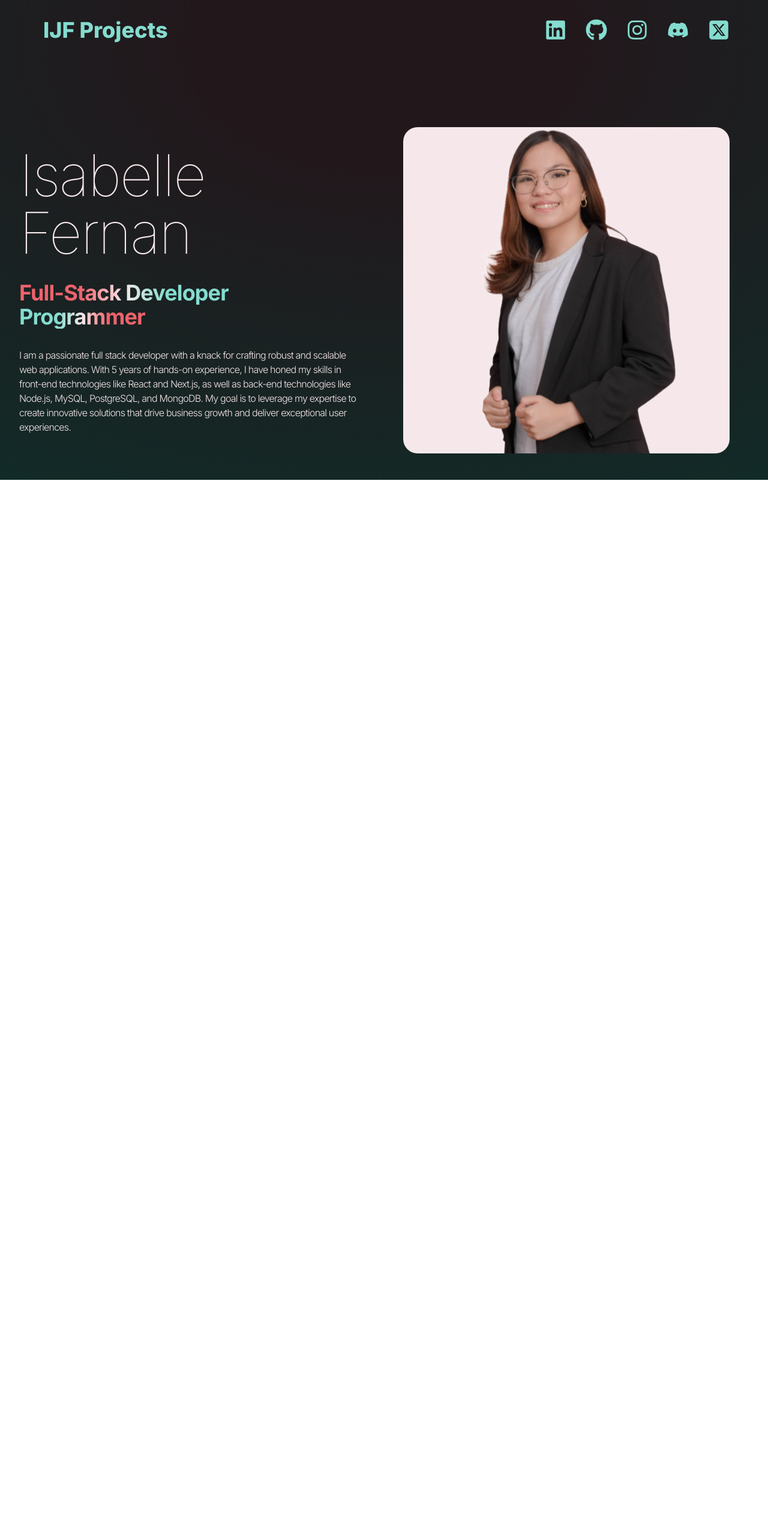
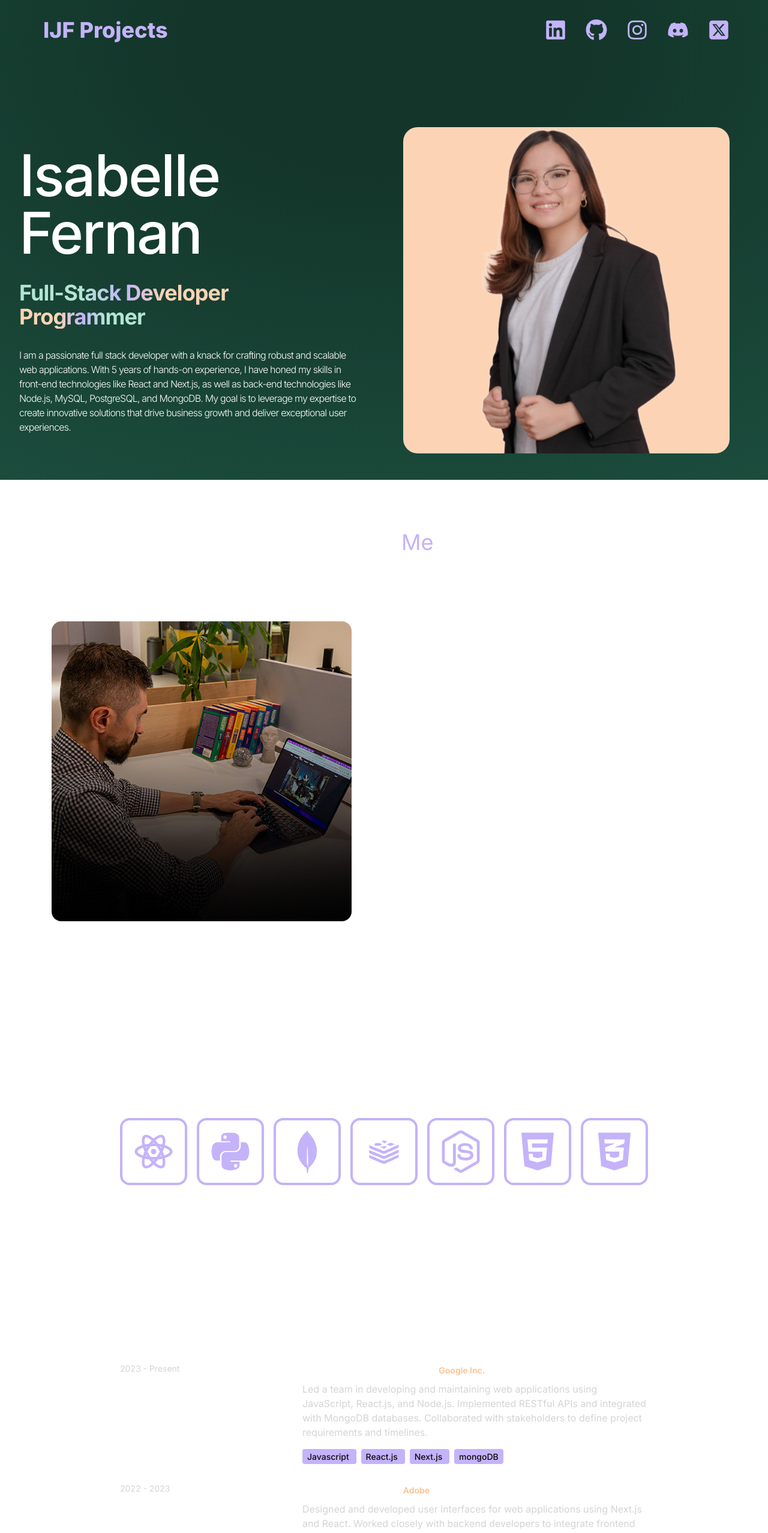
Before and after one commit to ijf03/ijf03.github.io, a React (Vite) app: page / in a window 1280 px wide. Shown: the top 2556 px of the page at 60% size. Before the commit the page ends 804 px from the top, so only its background shows below. Built offline with nearby package versions, Linux system fonts and the light colour scheme.

Commit message:
added Experience and tech section

```diff
--- a/src/App.jsx
+++ b/src/App.jsx
@@ -1,16 +1,22 @@
 import Navbar from "./components/Navbar"
 import Hero from "./components/Hero"
+import About from "./components/About"
+import Technologies from "./components/Technologies"
+import Experience from "./components/Experience"
 
 export const App = () => {
   return (
     <>
-      <div className="overflow-x-hidden text-white antialiased selection:bg-jet selection:text-lavender_blush">
+      <div className="overflow-x-hidden text-white antialiased selection:bg-dark_tiffany_blue selection:text-mauve-400">
         <div className="fixed top-0 -z-10 h-full w-full">
-          <div className="absolute inset-0 -z-10 size-full items-center px-5 py-2 [background:radial-gradient(125%_125%_at_50%_10%,#22181c_20%,#0d302b_100%)]"/>
+          <div className="absolute inset-0 -z-10 size-full items-center px-5 py-2 [background:radial-gradient(125%_125%_at_50%_10%,#13352a_20%,#256a54_160%)]"/>
         </div>
         <div className="container mx-auto px-8">
           <Navbar />
           <Hero/>
+          <About/>
+          <Technologies/>
+          <Experience/>
         </div>
 
       </div>
--- /dev/null
+++ b/src/components/About.jsx
@@ -0,0 +1,25 @@
+import aboutImg from '../assets/about.jpg'
+import { ABOUT_TEXT } from '../constants'
+
+const About = () => {
+  return (
+    <div className='pb-24'>
+        <h2 className="my-20 text-center text-4xl">About <span className="text-mauve">Me</span></h2>
+        <div className="flex flex-wrap">
+            <div className="w-full lg:w-1/2 lg:p-8">
+                <div className="flex intems-center justify-center">
+                    <img src={aboutImg} alt="about" className="rounded-2xl" />
+                </div>
+            </div>
+                <div className="w-full lg:w-1/2">
+                    <div className="flexjustify-center lg:justify-start">
+                        <p className='my-2 max-w-xl py-6'>{ABOUT_TEXT}</p>
+
+                    </div>
+                </div>
+            </div>
+        </div>
+  )
+}
+
+export default About
--- /dev/null
+++ b/src/components/Experience.jsx
@@ -0,0 +1,34 @@
+import React from 'react'
+import { EXPERIENCES } from '../constants'
+
+const Experience = () => {
+  return (
+    <div className='pb-4'>
+        <h2 className='my-20 text-center text-4xl'>Experience</h2>
+        <div>
+            {EXPERIENCES.map((experience, index) => (
+               <div key={index} className='mb-8 flex flex-wrap lg:justify-center'>
+                    <div className='w-full lg:w-1/4' >
+                        <p className='mb-2 text-sm text-neutral-300'>{experience.year}</p>
+                    </div>
+                    <div className='w-full max-w-xl lg:w-3/4'>
+                        <h6 className='mb-2 font-semibold'>
+                            {experience.role} - <span className='text-sm text-peach'>
+                                {experience.company}
+                            </span>
+                        </h6>
+                        <p className='mb-4 text-neutral-300'>{experience.description}</p>
+                        {experience.technologies.map((tech, index) => (
+                            <span key={index} className='mr-2 mt-4 rounded bg-mauve px-2 py-1 text-sm font-medium text-neutral-950'>{tech} </span>
+
+                        ))}
+                    </div>
+                </div>
+
+            ))}
+        </div>
+    </div>
+  )
+}
+
+export default Experience
--- a/src/components/Hero.jsx
+++ b/src/components/Hero.jsx
@@ -7,11 +7,11 @@ const Hero = () => {
             <div className="flex flex-wrap">
                 <div className="w-full lg:w-1/2">
                     <div className="flex flex-col items-center lg:items-start">
-                        <h1 className="pb-2 sm:pb-8 text-4xl sm:text-8xl tracking-tight lg:mt-16 font-thin text-lavender_blush">Isabelle Fernan</h1>
-                        <span className="bg-gradient-to-r from-bright_pink_(crayola) from-30% via-lavender_blush via-50% to-tiffany_blue to-70% bg-clip-text text-xl sm:text-4xl tracking-tight text-transparent font-bold ">
+                        <h1 className="pb-2 sm:pb-8 text-4xl sm:text-8xl tracking-tight lg:mt-16 text-lavender_blush font-medium">Isabelle Fernan</h1>
+                        <span className="bg-gradient-to-r from-light_tiffany_blue from-30% via-mauve via-50% to-apricot to-70% bg-clip-text text-xl sm:text-4xl tracking-tight text-transparent font-bold ">
                             Full-Stack Developer
                         </span>
-                        <span className="bg-gradient-to-r from-tiffany_blue from-30% via-lavender_blush via-50% to-bright_pink_(crayola)  to-70% bg-clip-text text-xl sm:text-4xl tracking-tight text-transparent font-bold ">
+                        <span className="bg-gradient-to-r from-apricot from-30% via-mauve via-50% to-light_tiffany_blue  to-70% bg-clip-text text-xl sm:text-4xl tracking-tight text-transparent font-bold ">
                             Programmer
                         </span>
                         <p className="my-2 max-w-xl py-6 font-light tracking-tighter text-lavender_blush">
@@ -20,7 +20,7 @@ const Hero = () => {
                     </div>
                 </div>
                 <div className='w-full lg:w-1/2 lg:p-8'>
-                    <div className="flex justify-center bg-lavender_blush rounded-3xl">
+                    <div className="flex justify-center bg-apricot rounded-3xl">
                     <img src={profilePic} alt='Picture of Isabelle Fernan'/>
 
                     </div>
--- a/src/components/Navbar.jsx
+++ b/src/components/Navbar.jsx
@@ -5,9 +5,9 @@ export const Navbar = () => {
   return (
     <nav className="mb-10 sm:mb-20 flex items-center justify-between">
         <div className="flex flex-shrink-0 items-center">
-            <a className="text-tiffany_blue text-xl sm:text-4xl font-extrabold mx-2 sm:mx-5 px-2 sm:px-5 py-2">IJF Projects</a>
+            <a className="text-mauve text-xl sm:text-4xl font-extrabold mx-2 sm:mx-5 px-2 sm:px-5 py-2">IJF Projects</a>
         </div>
-        <div className="m-4 sm:m-8 flex items-center justify-center gap-3 sm:gap-8 text-xl sm:text-4xl text-tiffany_blue">
+        <div className="m-4 sm:m-8 flex items-center justify-center gap-3 sm:gap-8 text-xl sm:text-4xl text-mauve">
             <FaLinkedin/>
             <FaGithub/>
             <FaInstagram/>
--- /dev/null
+++ b/src/components/Technologies.jsx
@@ -0,0 +1,38 @@
+import {RiReactjsLine} from 'react-icons/ri';
+import {TbBrandNextjs} from 'react-icons/tb';
+import {SiMongodb} from 'react-icons/si';
+import {DiRedis} from 'react-icons/di';
+import {FaNodeJs, FaPython, FaHtml5, FaCss3Alt } from 'react-icons/fa';
+
+const Technologies = () => {
+    return (
+        <div className='pb-24'>
+            <h2 className="my-20 text-center text-4xl">Technologies</h2>
+            <div className="flex flex-wrap items-center justify-center gap-4">
+                <div className="rounded-2xl border-4 border-mauve p-4">
+                    <RiReactjsLine className="text-7xl text-mauve"/>
+                </div>
+                <div className="rounded-2xl border-4 border-mauve p-4">
+                    <FaPython className="text-7xl text-mauve"/>
+                </div>
+                <div className="rounded-2xl border-4 border-mauve p-4">
+                    <SiMongodb className="text-7xl text-mauve"/>
+                </div>
+                <div className="rounded-2xl border-4 border-mauve p-4">
+                    <DiRedis className="text-7xl text-mauve"/>
+                </div>
+                <div className="rounded-2xl border-4 border-mauve p-4">
+                    <FaNodeJs className="text-7xl text-mauve"/>
+                </div>
+                <div className="rounded-2xl border-4 border-mauve p-4">
+                    <FaHtml5 className="text-7xl text-mauve"/>
+                </div>
+                <div className="rounded-2xl border-4 border-mauve p-4">
+                    <FaCss3Alt className="text-7xl text-mauve"/>
+                </div>
+            </div>
+        </div>
+  );
+}
+
+export default Technologies;
--- a/tailwind.config.js
+++ b/tailwind.config.js
@@ -6,12 +6,10 @@ export default {
   ],
   theme: {
     extend: {
-      colors: {
-        'lavender_blush': { DEFAULT: '#f6e8ea', 100: '#451b21', 200: '#8a3642', 300: '#c15f6e', 400: '#dca4ac', 500: '#f6e8ea', 600: '#f8edef', 700: '#faf2f3', 800: '#fcf6f7', 900: '#fdfbfb' },
-        'bright_pink_(crayola)': { DEFAULT: '#ef626c', 100: '#3d060a', 200: '#7b0c13', 300: '#b8121d', 400: '#e92431', 500: '#ef626c', 600: '#f38188', 700: '#f6a0a6', 800: '#f9c0c4', 900: '#fcdfe1' },
-        'licorice': { DEFAULT: '#120203', 100: '#040001', 200: '#070101', 300: '#0b0102', 400: '#0f0203', 500: '#120203', 600: '#6a0c12', 700: '#c31621', 800: '#eb4f59', 900: '#f5a7ac' },
-        'dark_green': { DEFAULT: '#0d302b', 100: '#030a09', 200: '#051311', 300: '#081d1a', 400: '#0b2622', 500: '#0d302b', 600: '#20776a', 700: '#34bda8', 800: '#72d8c9', 900: '#b9ece4' },
-        'tiffany_blue': { DEFAULT: '#84dccf', 100: '#0f3731', 200: '#1f6e62', 300: '#2ea593', 400: '#4dcdba', 500: '#84dccf', 600: '#9ce3d9', 700: '#b5eae2', 800: '#cef1ec', 900: '#e6f8f5' } }
+      colors: { 'dark_tiffany_blue': { DEFAULT: '#8fd8c1', 100: '#13352a', 200: '#256a54', 300: '#389f7e', 400: '#59c5a3', 500: '#8fd8c1', 600: '#a4dfcd', 700: '#bbe7d9', 800: '#d2efe6', 900: '#e8f7f2' },
+      'light_tiffany_blue': { DEFAULT: '#b3e5d4', 100: '#153d2f', 200: '#2a7a5f', 300: '#3eb68e', 400: '#76d0b2', 500: '#b3e5d4', 600: '#c2eadd', 700: '#d1efe5', 800: '#e1f5ee', 900: '#f0faf6' },
+      'mauve': { DEFAULT: '#c4b3f9', 100: '#19064f', 200: '#310d9f', 300: '#4b15ec', 400: '#8864f2', 500: '#c4b3f9', 600: '#d0c3fa', 700: '#dcd2fb', 800: '#e8e1fd', 900: '#f3f0fe' },
+      'apricot': { DEFAULT: '#fcd4b5', 100: '#532603', 200: '#a64c07', 300: '#f5730f', 400: '#f8a362', 500: '#fcd4b5', 600: '#fdddc4', 700: '#fde5d3', 800: '#feeee2', 900: '#fef6f0' }, 'peach': { DEFAULT: '#fac190', 100: '#4b2504', 200: '#964a07', 300: '#e16f0b', 400: '#f69744', 500: '#fac190', 600: '#fbcda5', 700: '#fcdabc', 800: '#fde6d2', 900: '#fef3e9' } }
     },
   },
   plugins: [],
```
